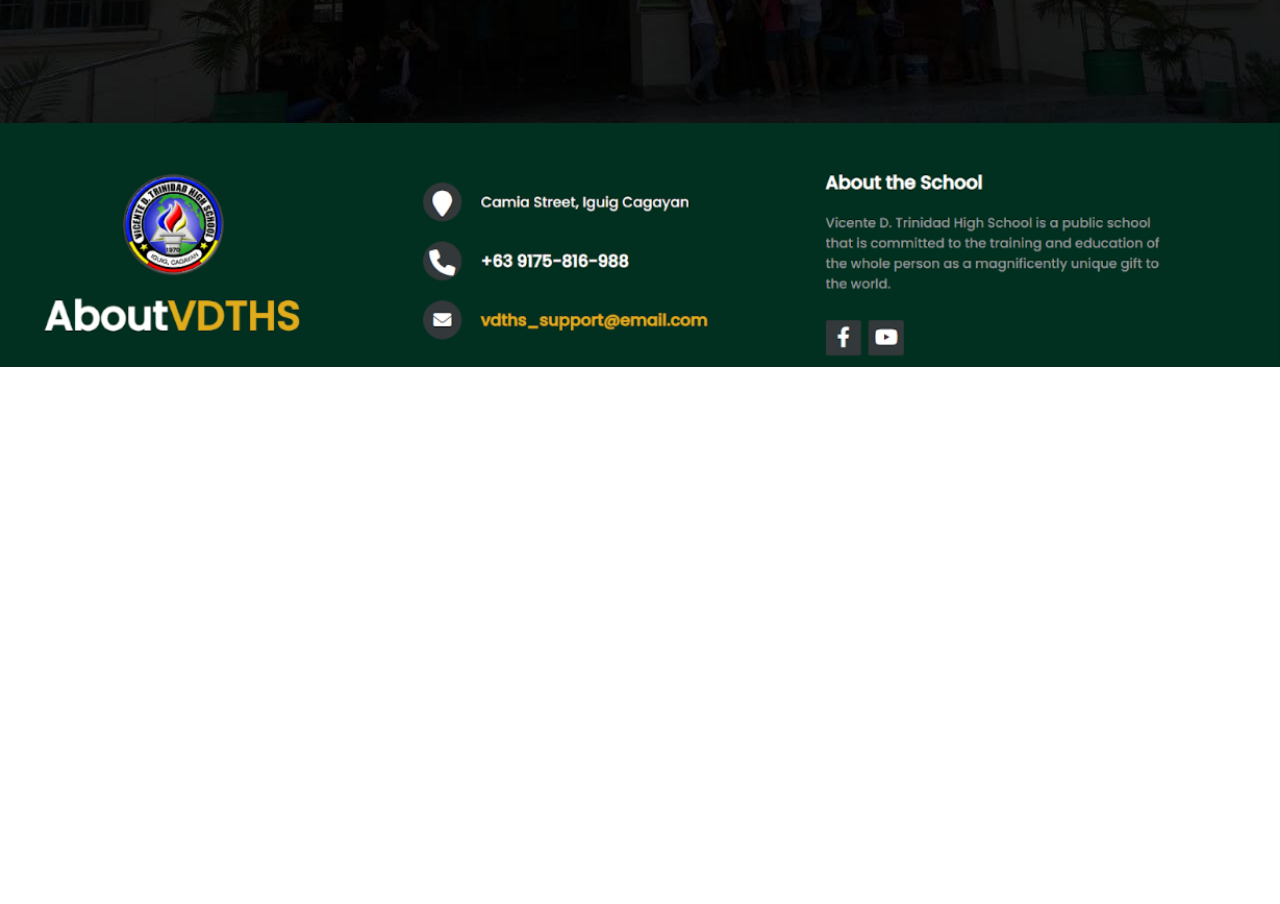
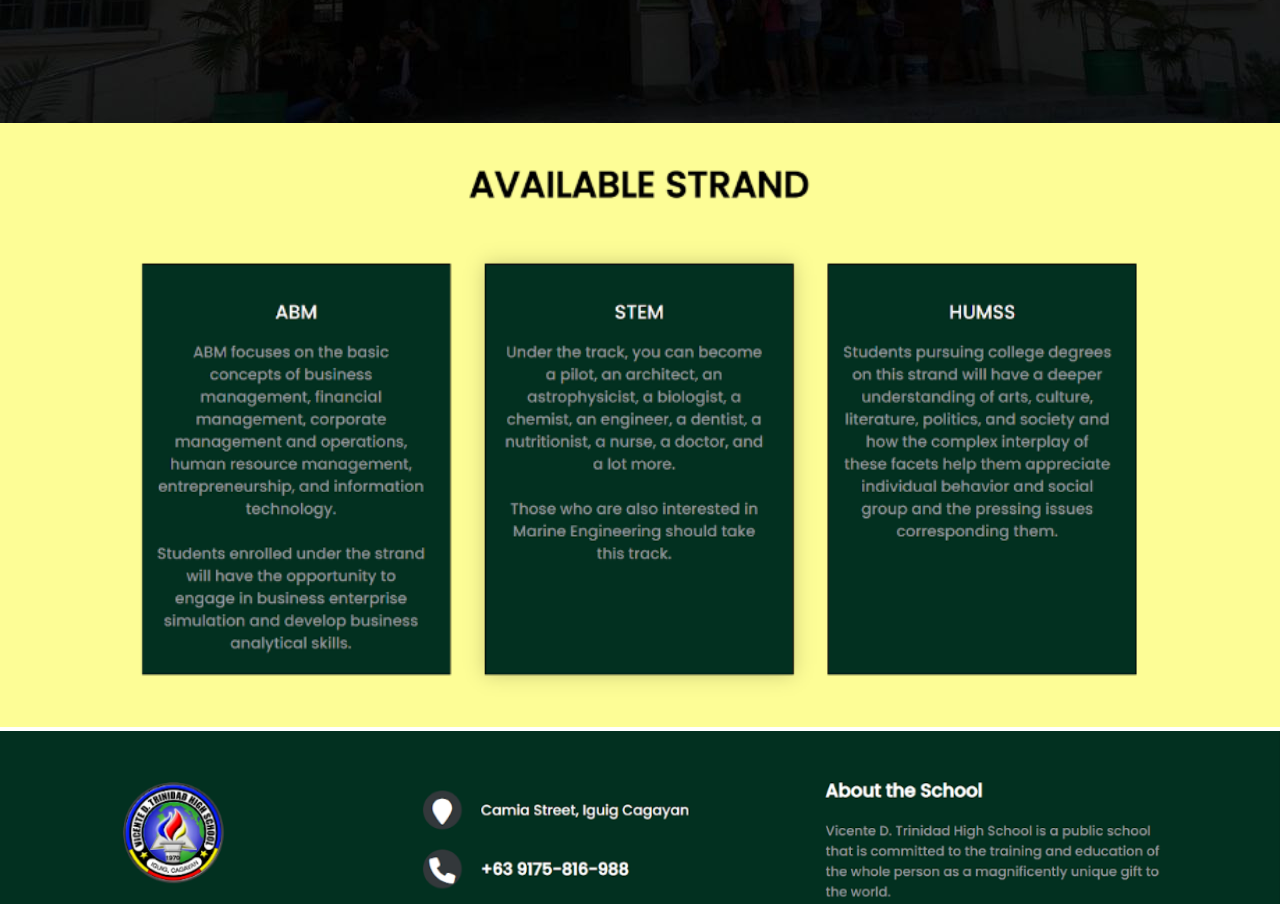
Before and after one commit to VicenteTrinidad/mywebsite, a plain HTML site: page index.html in a window 1280 px wide. Shown: the part 677-1581 px from the top of the page. Before the commit the page ends 1048 px from the top, so only its background shows below. Drawn offline with Linux system fonts and the light colour scheme.

Commit message:
Add files via upload

```diff
--- a/index.html
+++ b/index.html
@@ -32,6 +32,9 @@
                 </div>
             </div>
         </div>
+        <div class="container2">
+            <img src="images/Strands.PNG" alt="Footer">
+        </div>
         <div id="footer">
             <img src="images/Footer.png" alt="Footer">
         </div>
--- a/style.css
+++ b/style.css
@@ -26,7 +26,6 @@
 }
 .container2{
     width: 100%;
-    min-height: 100vh;
     box-sizing: border-box;
     overflow: hidden;
 }
```
Also changed, not shown: images/Strands.PNG (added).
